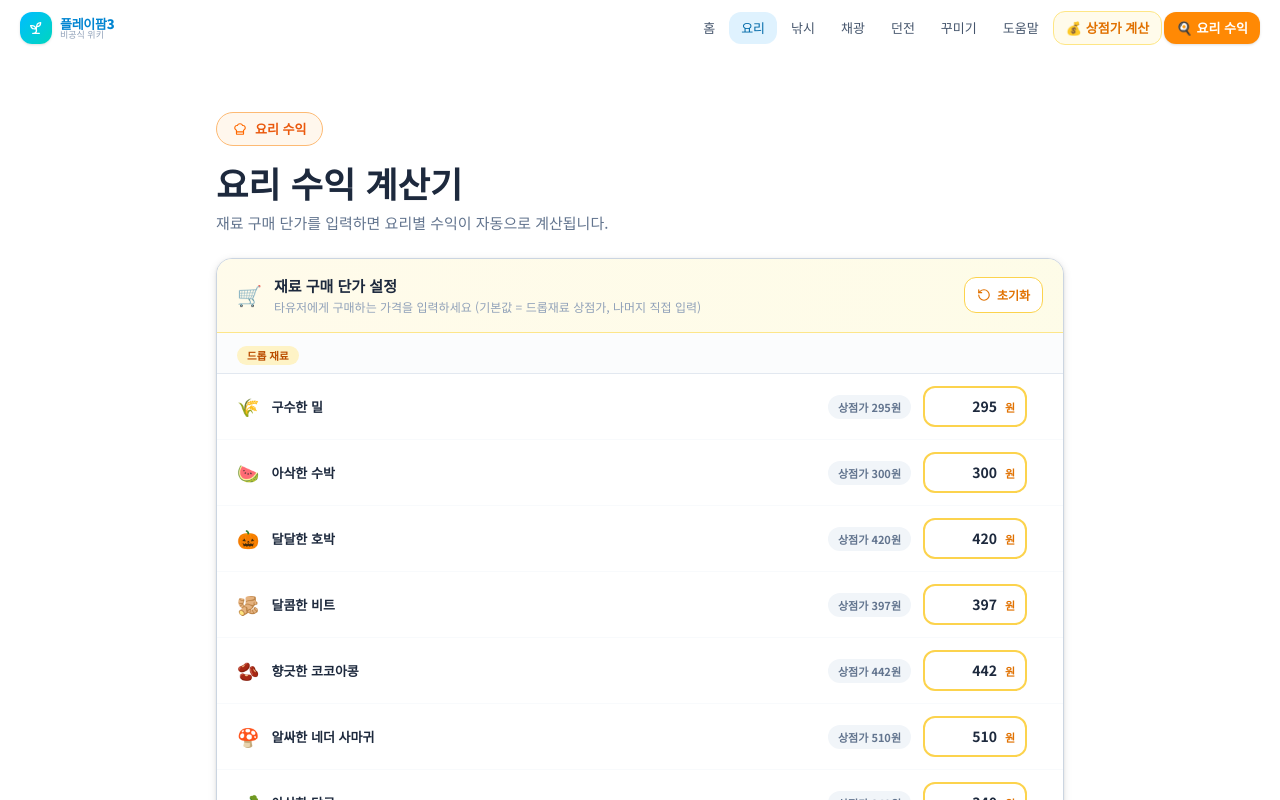
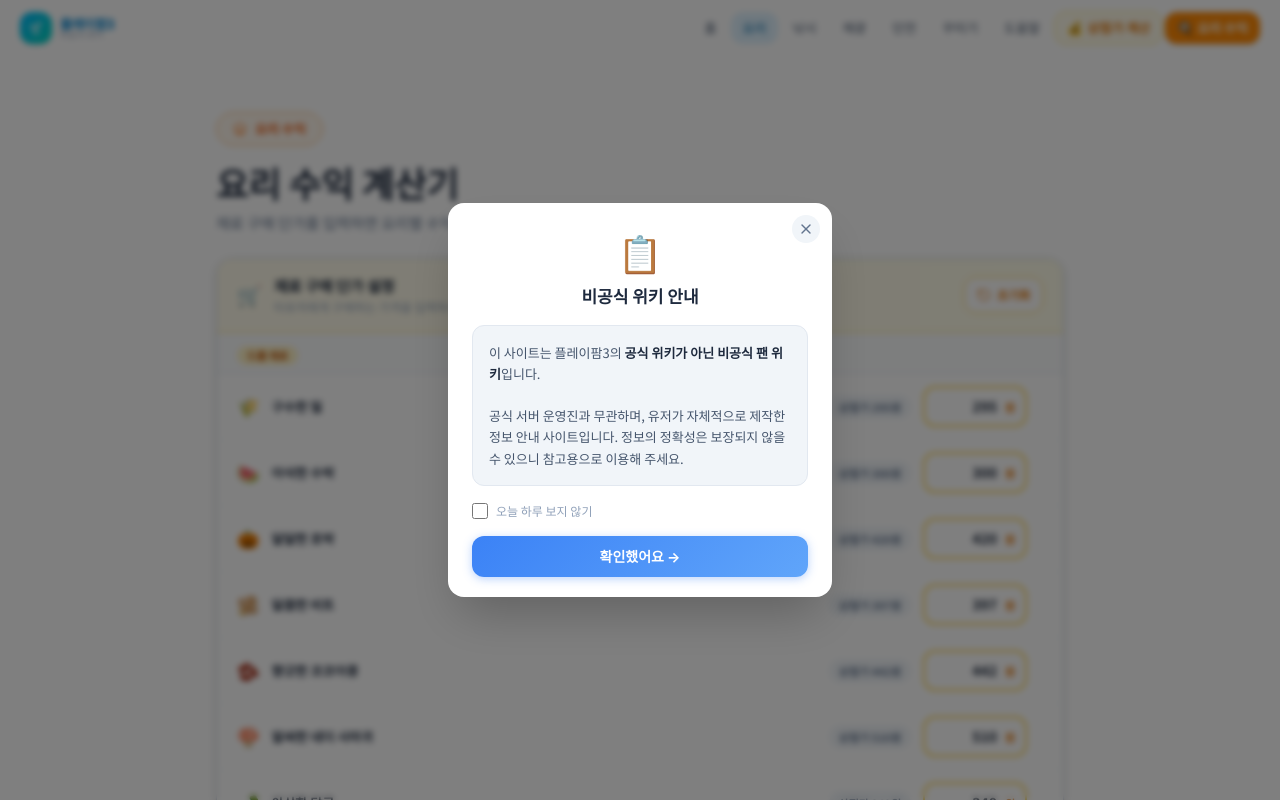
Before and after one commit to welgrape386/playfarm3-wiki, a React (Vite) app: page /cooking-calc in a window 1280 px wide. Shown: the top 800 px of the page. Built offline with nearby package versions, Linux system fonts and the light colour scheme.

Commit message:
비공식 위키로 변경

```diff
--- a/index.html
+++ b/index.html
@@ -1,9 +1,10 @@
-<!doctype html>
-<html lang="ko">
+
+  <!DOCTYPE html>
+  <html lang="en">
     <head>
       <meta charset="UTF-8" />
       <meta name="viewport" content="width=device-width, initial-scale=1.0" />
-    <title>Playfarm3 Wiki</title>
+      <title>Game Wiki Website Design</title>
     </head>
 
     <body>
--- a/src/app/components/Header.tsx
+++ b/src/app/components/Header.tsx
@@ -11,12 +11,7 @@ const navItems = [
   { label: "꾸미기", href: "/lifestyle" },
   { label: "도움말", href: "/help" },
   { label: "상점가 계산", href: "/calculator", highlight: true },
-  {
-    label: "요리 수익",
-    href: "/cooking-calc",
-    highlight: true,
-    highlightColor: "orange",
-  },
+  { label: "요리 수익", href: "/cooking-calc", highlight: true, highlightColor: "orange" },
 ];
 
 export function Header() {
@@ -55,20 +50,10 @@ export function Header() {
               <Sprout className="w-4 h-4 text-white" />
             </div>
             <div className="flex flex-col leading-none">
-              <span
-                className="text-sky-600"
-                style={{
-                  fontSize: "13px",
-                  fontWeight: 800,
-                  letterSpacing: "-0.3px",
-                }}
-              >
+              <span className="text-sky-600" style={{ fontSize: "13px", fontWeight: 800, letterSpacing: "-0.3px" }}>
                 플레이팜3
               </span>
-              <span
-                className="text-slate-400"
-                style={{ fontSize: "9px", fontWeight: 400 }}
-              >
+              <span className="text-slate-400" style={{ fontSize: "9px", fontWeight: 400 }}>
                 비공식 위키
               </span>
             </div>
@@ -96,14 +81,9 @@ export function Header() {
                       ? "bg-sky-100 text-sky-700"
                       : "text-slate-600 hover:text-sky-600 hover:bg-sky-50"
                   }`}
-                  style={{
-                    fontSize: "13px",
-                    fontWeight: item.highlight ? 700 : 500,
-                  }}
+                  style={{ fontSize: "13px", fontWeight: item.highlight ? 700 : 500 }}
                 >
-                  {item.highlight && (
-                    <span className="mr-1">{isOrange ? "🍳" : "💰"}</span>
-                  )}
+                  {item.highlight && <span className="mr-1">{isOrange ? "🍳" : "💰"}</span>}
                   {item.label}
                 </Link>
               );
@@ -115,11 +95,7 @@ export function Header() {
             className="lg:hidden p-2 rounded-xl text-slate-600 hover:bg-sky-50 transition-colors"
             onClick={() => setMobileOpen(!mobileOpen)}
           >
-            {mobileOpen ? (
-              <X className="w-5 h-5" />
-            ) : (
-              <Menu className="w-5 h-5" />
-            )}
+            {mobileOpen ? <X className="w-5 h-5" /> : <Menu className="w-5 h-5" />}
           </button>
         </div>
       </div>
--- /dev/null
+++ b/src/app/components/WelcomePopup.tsx
@@ -0,0 +1,202 @@
+import { useState, useEffect } from "react";
+import { X } from "lucide-react";
+import islandImg from "figma:asset/8bb957ea6efb20ba9ce11fc56982193b938c42b2.png";
+
+type Step = "notice" | "island";
+
+export function WelcomePopup() {
+  const [step, setStep] = useState<Step | null>(null);
+  const [dontShowToday, setDontShowToday] = useState(false);
+  const [copied, setCopied] = useState(false);
+
+  useEffect(() => {
+    const stored = localStorage.getItem("popup_hidden_until");
+    if (stored) {
+      const hiddenUntil = new Date(stored);
+      if (new Date() < hiddenUntil) return;
+    }
+    const timer = setTimeout(() => setStep("notice"), 400);
+    return () => clearTimeout(timer);
+  }, []);
+
+  const saveDontShowToday = () => {
+    if (dontShowToday) {
+      const tomorrow = new Date();
+      tomorrow.setDate(tomorrow.getDate() + 1);
+      tomorrow.setHours(0, 0, 0, 0);
+      localStorage.setItem("popup_hidden_until", tomorrow.toISOString());
+    }
+  };
+
+  const handleNoticeNext = () => {
+    setStep("island");
+  };
+
+  const handleClose = () => {
+    saveDontShowToday();
+    setStep(null);
+  };
+
+  const handleCopy = () => {
+    navigator.clipboard?.writeText("/섬 추천 청포도").catch(() => {});
+    setCopied(true);
+    setTimeout(() => setCopied(false), 2000);
+  };
+
+  if (!step) return null;
+
+  return (
+    <div
+      className="fixed inset-0 z-[9999] flex items-center justify-center px-4"
+      style={{ backgroundColor: "rgba(0,0,0,0.5)", backdropFilter: "blur(3px)" }}
+      onClick={(e) => { if (e.target === e.currentTarget) handleClose(); }}
+    >
+      {/* ── 팝업 1: 비공식 위키 안내 ── */}
+      {step === "notice" && (
+        <div className="relative w-full max-w-sm rounded-2xl overflow-hidden shadow-2xl bg-white">
+          {/* 닫기 */}
+          <button
+            onClick={handleClose}
+            className="absolute top-3 right-3 z-10 w-7 h-7 rounded-full bg-slate-100 hover:bg-slate-200 flex items-center justify-center transition-colors"
+          >
+            <X className="w-4 h-4 text-slate-500" />
+          </button>
+
+          {/* 헤더 */}
+          <div className="px-6 pt-7 pb-4 text-center">
+            <div className="text-4xl mb-3">📋</div>
+            <p className="text-slate-800" style={{ fontSize: "17px", fontWeight: 700 }}>
+              비공식 위키 안내
+            </p>
+          </div>
+
+          {/* 본문 */}
+          <div className="px-6 pb-5">
+            <div
+              className="rounded-xl p-4 mb-4"
+              style={{ background: "#f1f5f9", border: "1px solid #e2e8f0" }}
+            >
+              <p className="text-slate-600 leading-relaxed" style={{ fontSize: "13px" }}>
+                이 사이트는 플레이팜3의{" "}
+                <strong className="text-slate-800">공식 위키가 아닌 비공식 팬 위키</strong>
+                입니다.
+                <br />
+                <br />
+                공식 서버 운영진과 무관하며, 유저가 자체적으로 제작한 정보 안내 사이트입니다.
+                정보의 정확성은 보장되지 않을 수 있으니 참고용으로 이용해 주세요.
+              </p>
+            </div>
+
+            {/* 오늘 보지 않기 */}
+            <label className="flex items-center gap-2 cursor-pointer select-none mb-4">
+              <input
+                type="checkbox"
+                checked={dontShowToday}
+                onChange={(e) => setDontShowToday(e.target.checked)}
+                className="w-4 h-4 rounded accent-blue-500"
+              />
+              <span className="text-slate-400" style={{ fontSize: "12px" }}>
+                오늘 하루 보지 않기
+              </span>
+            </label>
+
+            {/* 버튼 */}
+            <button
+              onClick={handleNoticeNext}
+              className="w-full py-2.5 rounded-xl text-white transition-all hover:opacity-90 active:scale-95"
+              style={{
+                background: "linear-gradient(135deg, #3b82f6 0%, #60a5fa 100%)",
+                fontSize: "14px",
+                fontWeight: 700,
+                boxShadow: "0 2px 10px rgba(59,130,246,0.35)",
+              }}
+            >
+              확인했어요 →
+            </button>
+          </div>
+        </div>
+      )}
+
+      {/* ── 팝업 2: 청포도 섬 홍보 ── */}
+      {step === "island" && (
+        <div className="relative w-full max-w-sm rounded-2xl overflow-hidden shadow-2xl bg-white">
+          {/* 닫기 */}
+          <button
+            onClick={handleClose}
+            className="absolute top-3 right-3 z-10 w-7 h-7 rounded-full bg-slate-100 hover:bg-slate-200 flex items-center justify-center transition-colors"
+          >
+            <X className="w-4 h-4 text-slate-500" />
+          </button>
+
+          {/* 이미지 */}
+          <div>
+            <img
+              src={islandImg}
+              alt="청포도 섬"
+              className="w-full object-cover"
+              style={{ maxHeight: "280px", objectPosition: "center" }}
+            />
+          </div>
+
+          {/* 본문 */}
+          <div className="px-6 py-5">
+            <p className="text-slate-800 mb-1" style={{ fontSize: "16px", fontWeight: 700 }}>
+              🍇 청포도 섬을 추천해 주세요!
+            </p>
+            <p className="text-slate-500 leading-relaxed mb-4" style={{ fontSize: "13px" }}>
+              이 위키가 유용하셨다면, 게임 내에서{" "}
+              <strong className="text-slate-700">/섬 추천 청포도</strong> 명령어로
+              청포도 섬을 추천해 주세요! 😊
+              <br />
+              여러분의 추천이 큰 힘이 됩니다 🙏
+            </p>
+
+            {/* 명령어 박스 */}
+            <div
+              className="flex items-center justify-between rounded-xl px-4 py-3 mb-4"
+              style={{ background: "#f0fdf4", border: "1px solid #bbf7d0" }}
+            >
+              <code className="text-green-700" style={{ fontSize: "14px", fontWeight: 700 }}>
+                /섬 추천 청포도
+              </code>
+              <button
+                onClick={handleCopy}
+                className="text-green-600 hover:text-green-800 transition-colors"
+                style={{ fontSize: "12px", fontWeight: 600 }}
+              >
+                {copied ? "✅ 복사됨!" : "복사"}
+              </button>
+            </div>
+
+            {/* 오늘 보지 않기 */}
+            <label className="flex items-center gap-2 cursor-pointer select-none mb-4">
+              <input
+                type="checkbox"
+                checked={dontShowToday}
+                onChange={(e) => setDontShowToday(e.target.checked)}
+                className="w-4 h-4 rounded accent-green-500"
+              />
+              <span className="text-slate-400" style={{ fontSize: "12px" }}>
+                오늘 하루 보지 않기
+              </span>
+            </label>
+
+            <button
+              onClick={handleClose}
+              className="w-full py-2.5 rounded-xl transition-all hover:opacity-90 active:scale-95"
+              style={{
+                background: "linear-gradient(135deg, #5a9e3a 0%, #7bc95a 100%)",
+                fontSize: "14px",
+                fontWeight: 700,
+                color: "#fff",
+                boxShadow: "0 2px 10px rgba(90,158,58,0.35)",
+              }}
+            >
+              🍇 알겠어요, 추천할게요!
+            </button>
+          </div>
+        </div>
+      )}
+    </div>
+  );
+}
--- a/src/app/layouts/Root.tsx
+++ b/src/app/layouts/Root.tsx
@@ -1,10 +1,12 @@
 import { Outlet } from "react-router";
 import { Header } from "../components/Header";
 import { Footer } from "../components/Footer";
+import { WelcomePopup } from "../components/WelcomePopup";
 
 export function Root() {
   return (
     <div className="min-h-screen bg-white flex flex-col">
+      <WelcomePopup />
       <Header />
       <main className="flex-1 pt-16 wiki-main">
         <Outlet />
```
Also changed, not shown: src/assets/8bb957ea6efb20ba9ce11fc56982193b938c42b2.png (added). Lines whose indentation alone changed are shown as unchanged.
